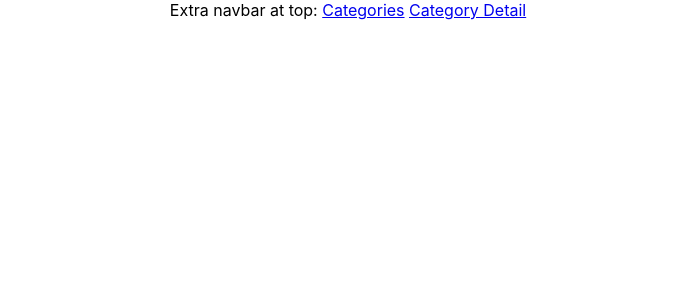
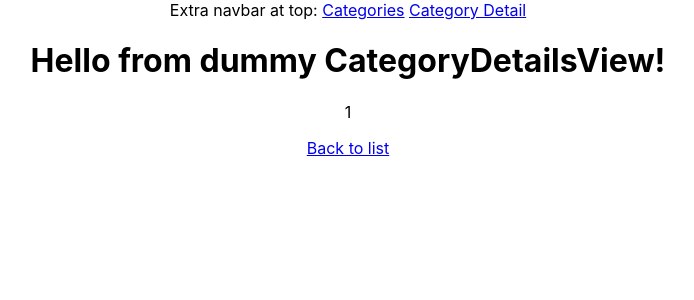
Before and after one commit to valju/idea-demo-short, a React (Create React App) app: page /category/1 in a window 1280 px wide. Shown: the top 300 px of the page, without its empty margins (292-986 px from the left). Built offline with nearby package versions, Linux system fonts and the light colour scheme; no server answers.

Commit message:
Very basic routing established, not yet nested, no params passed

```diff
--- a/src/App.js
+++ b/src/App.js
@@ -8,14 +8,13 @@ function App() {
       <div className="App">
         <nav>
           <span>Extra navbar at top: </span>
-          <NavLink to="categoryListURL">Categories</NavLink>
+          <NavLink to="/category">Categories</NavLink>
           <span> </span>
-          <NavLink to="categoryDetailsURL">Category Detail</NavLink>
+          <NavLink to="/category/1">Category Detail</NavLink>
         </nav>
         <Routes>
-          <Route path="/" />} />
-          <Route path="categoryListURL" element={<CategoryListView />} />
-          <Route path="categoryDetailsURL" element={<CategoryDetailsView />} />
+          <Route path="category" element={<CategoryListView />} />
+          <Route path="/category/:categoryId" element={<CategoryDetailsView />} />
         </Routes>
       </div>
   );
--- a/src/views/CategoryDetailsView.js
+++ b/src/views/CategoryDetailsView.js
@@ -1,14 +1,18 @@
 import React from "react";
-import {Link} from "react-router-dom";
+import {Link, useParams } from "react-router-dom";
+
 
 const CategoryDetailsView = () => {
+    let params = useParams();
+    const categoryId = params.categoryId;
+
 
     return(
         <div>
             <h1>Hello from dummy CategoryDetailsView!</h1>
-
+            <p>{categoryId}</p>
             <nav>
-                <Link to="/categoryListURL">Back to list</Link>
+                <Link to="/category">Back to list</Link>
             </nav>
         </div>
 
--- a/src/views/CategoryListView.js
+++ b/src/views/CategoryListView.js
@@ -37,7 +37,7 @@ const CategoryListView = () => {
 
         <div>***</div>
         <nav>
-            <Link to="/categoryDetailsURL">Go to detailsview</Link>
+            <Link to="/category/1">Go to detailsview</Link>
         </nav>
 
         </>
```
